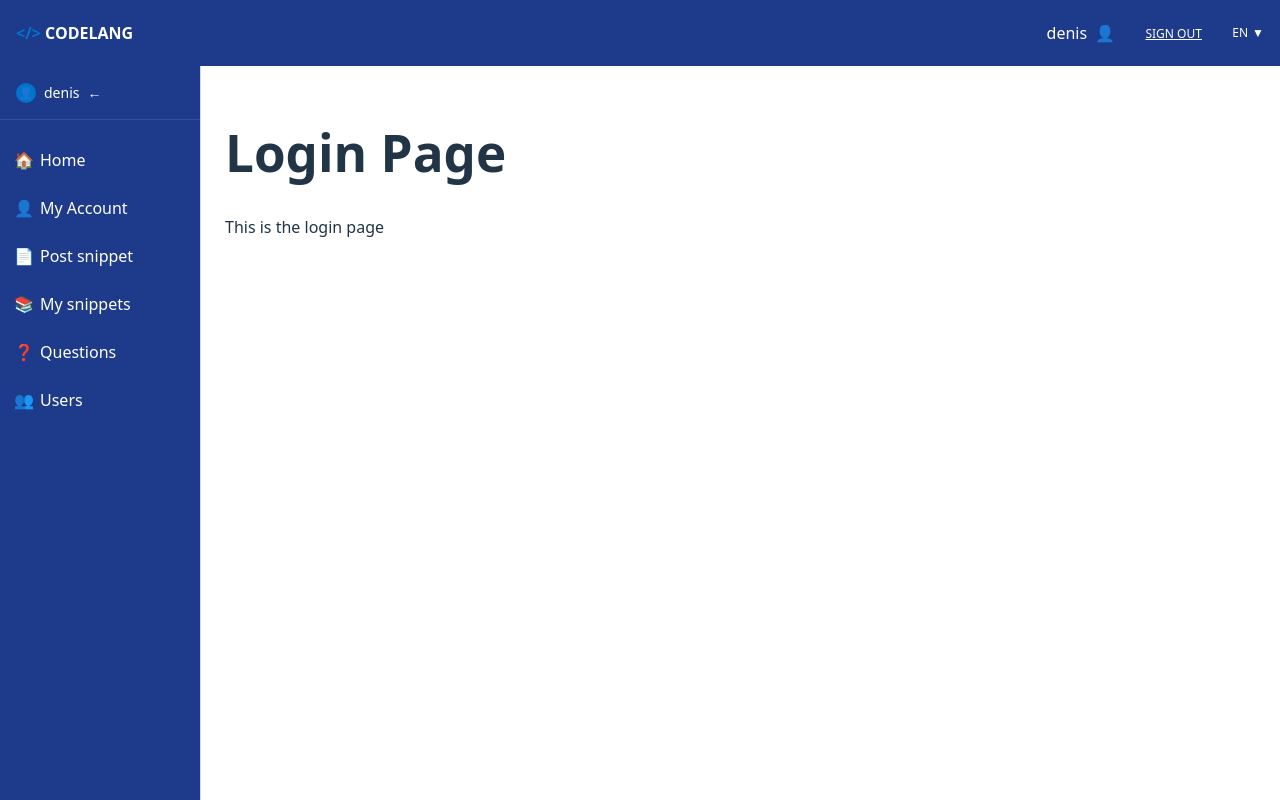
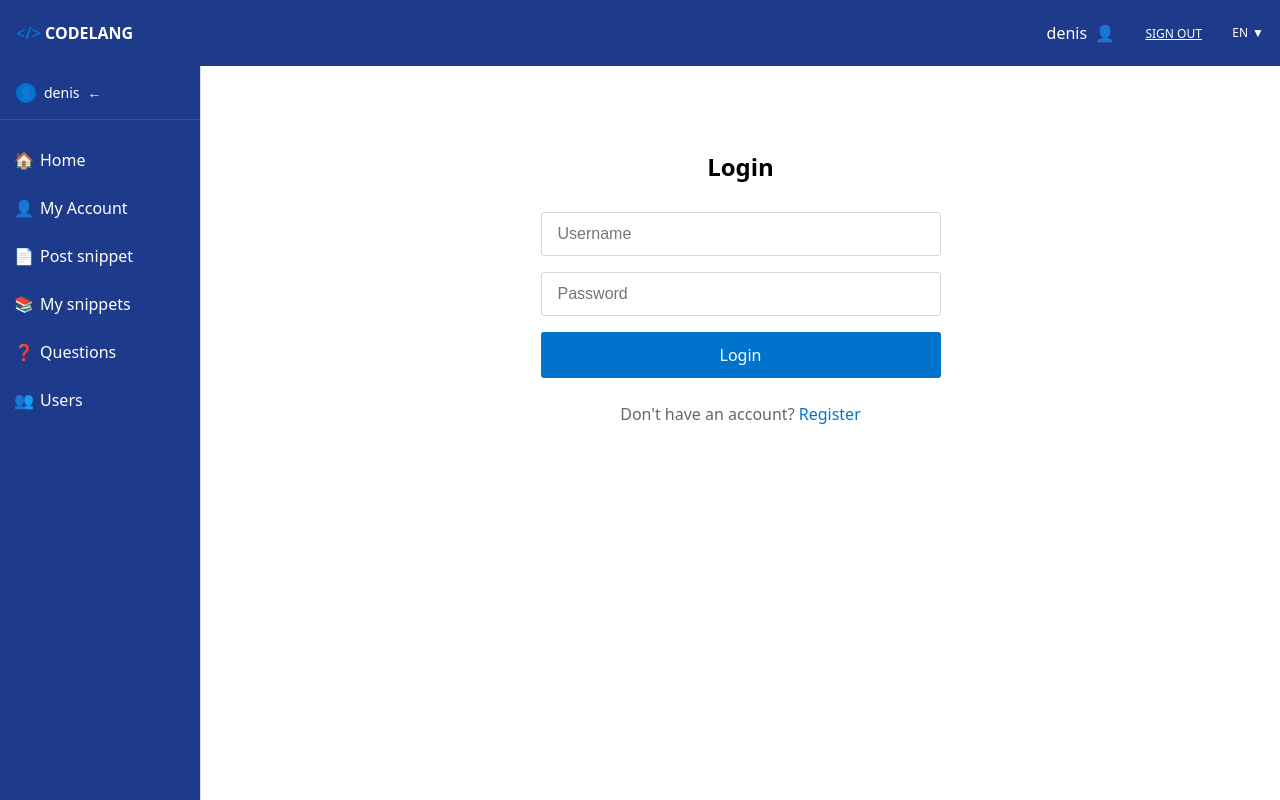
Before and after one commit to Nurmx7292/stack-overflow_Innowise, a React (Vite) app: page /login in a window 1280 px wide. Built offline with nearby package versions, Linux system fonts and the light colour scheme.

Commit message:
feat: add implemented Login page, utilize useAuth hook, add styles to the page, replace the placeholder Login page

```diff
--- a/src/App.tsx
+++ b/src/App.tsx
@@ -1,7 +1,7 @@
 import { Routes, Route } from 'react-router-dom'
 import Layout from './components/Layout/Layout'
 import Home from './pages/Home/Home'
-import Login from './pages/Auth/Login'
+import Login from './pages/Auth/Login/Login'
 import Register from './pages/Auth/Register'
 import Questions from './pages/Questions/Questions'
 import Users from './pages/Users/Users'
--- a/src/main.tsx
+++ b/src/main.tsx
@@ -14,7 +14,6 @@ createRoot(document.getElementById("root")!).render(
       <BrowserRouter>
         <AuthProvider>
           <App />
-          <ReactQueryDevtools initialIsOpen={false} />
         </AuthProvider>
       </BrowserRouter>
     </QueryClientProvider>
--- a/src/pages/Auth/Login.tsx
+++ /dev/null
@@ -1,8 +0,0 @@
-export default function Login() {
-  return (
-    <div>
-      <h1>Login Page</h1>
-      <p>This is the login page</p>
-    </div>
-  );
-}
--- /dev/null
+++ b/src/pages/Auth/Login/Login.module.css
@@ -0,0 +1,79 @@
+.container {
+  max-width: 400px;
+  margin: 0 auto;
+  padding: 48px 24px;
+}
+
+.title {
+  font-size: 24px;
+  font-weight: bold;
+  text-align: center;
+  margin-bottom: 32px;
+  color: #000000;
+}
+
+.form {
+  display: flex;
+  flex-direction: column;
+  gap: 16px;
+}
+
+.input {
+  padding: 12px 16px;
+  border: 1px solid #d6d9dc;
+  border-radius: 3px;
+  font-size: 16px;
+  transition: border-color 0.2s;
+}
+
+.input:focus {
+  outline: none;
+  border-color: #0074cc;
+}
+
+.input.error {
+  border-color: #d32f2f;
+}
+
+.button {
+  padding: 12px 24px;
+  background-color: #0074cc;
+  color: white;
+  border: none;
+  border-radius: 3px;
+  font-size: 16px;
+  font-weight: 500;
+  cursor: pointer;
+  transition: background-color 0.2s;
+}
+
+.button:hover {
+  background-color: #0056b3;
+}
+
+.button:disabled {
+  background-color: #ccc;
+  cursor: not-allowed;
+}
+
+.errorMessage {
+  color: #d32f2f;
+  font-size: 14px;
+  text-align: center;
+  margin-top: 8px;
+}
+
+.link {
+  text-align: center;
+  margin-top: 24px;
+  color: #666;
+}
+
+.link a {
+  color: #0074cc;
+  text-decoration: none;
+}
+
+.link a:hover {
+  text-decoration: underline;
+}
--- /dev/null
+++ b/src/pages/Auth/Login/Login.tsx
@@ -0,0 +1,84 @@
+import { useState } from 'react'
+import { useNavigate, Link } from 'react-router-dom'
+import { useAuth } from '../../../contexts/AuthContext'
+import type { LoginCredentials } from '../../../types/auth'
+import styles from './Login.module.css'
+
+export default function Login() {
+  const [credentials, setCredentials] = useState<LoginCredentials>({
+    username: '',
+    password: ''
+  })
+  const [error, setError] = useState('')
+  const [isLoading, setIsLoading] = useState(false)
+
+  const { login } = useAuth()
+  const navigate = useNavigate()
+
+  const handleSubmit = async (e: React.FormEvent) => {
+    e.preventDefault()
+    setError('')
+    setIsLoading(true)
+
+    try {
+      await login(credentials)
+      navigate('/')
+    } catch (err) {
+      setError('Invalid username or password')
+    } finally {
+      setIsLoading(false)
+    }
+  }
+
+  const handleChange = (e: React.ChangeEvent<HTMLInputElement>) => {
+    const { name, value } = e.target
+    setCredentials(prev => ({
+      ...prev,
+      [name]: value
+    }))
+  }
+
+  return (
+    <div className={styles.container}>
+      <h1 className={styles.title}>Login</h1>
+
+      <form onSubmit={handleSubmit} className={styles.form}>
+        <input
+          type="text"
+          name="username"
+          placeholder="Username"
+          value={credentials.username}
+          onChange={handleChange}
+          className={styles.input}
+          required
+        />
+
+        <input
+          type="password"
+          name="password"
+          placeholder="Password"
+          value={credentials.password}
+          onChange={handleChange}
+          className={styles.input}
+          required
+        />
+
+        <button
+          type="submit"
+          className={styles.button}
+          disabled={isLoading}
+        >
+          {isLoading ? 'Logging in...' : 'Login'}
+        </button>
+
+        {error && (
+          <div className={styles.errorMessage}>{error}</div>
+        )}
+      </form>
+
+      <div className={styles.link}>
+        Don't have an account? <Link to="/register">Register</Link>
+      </div>
+    </div>
+  )
+}
```
